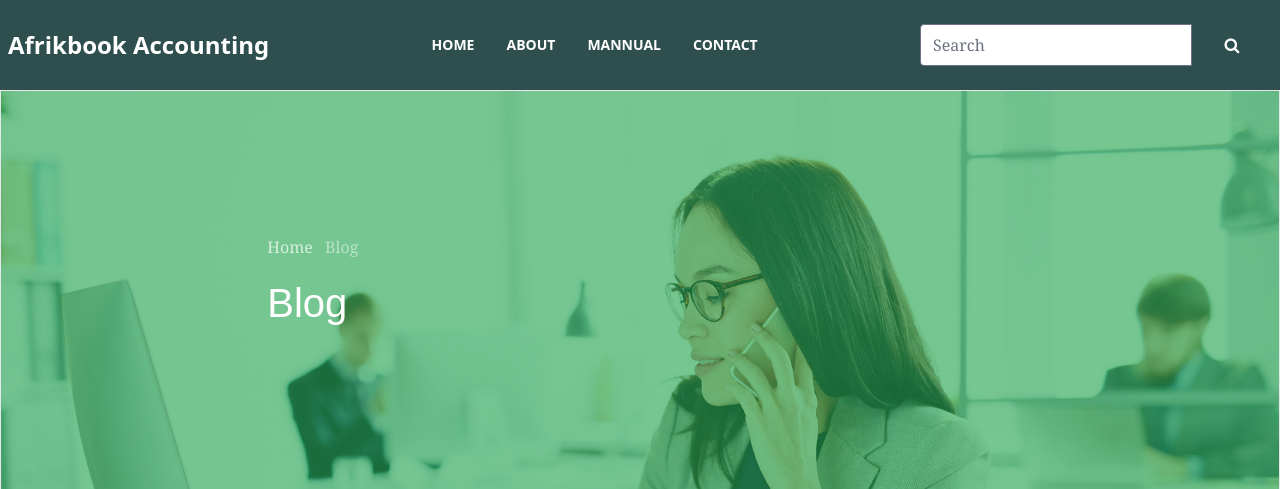
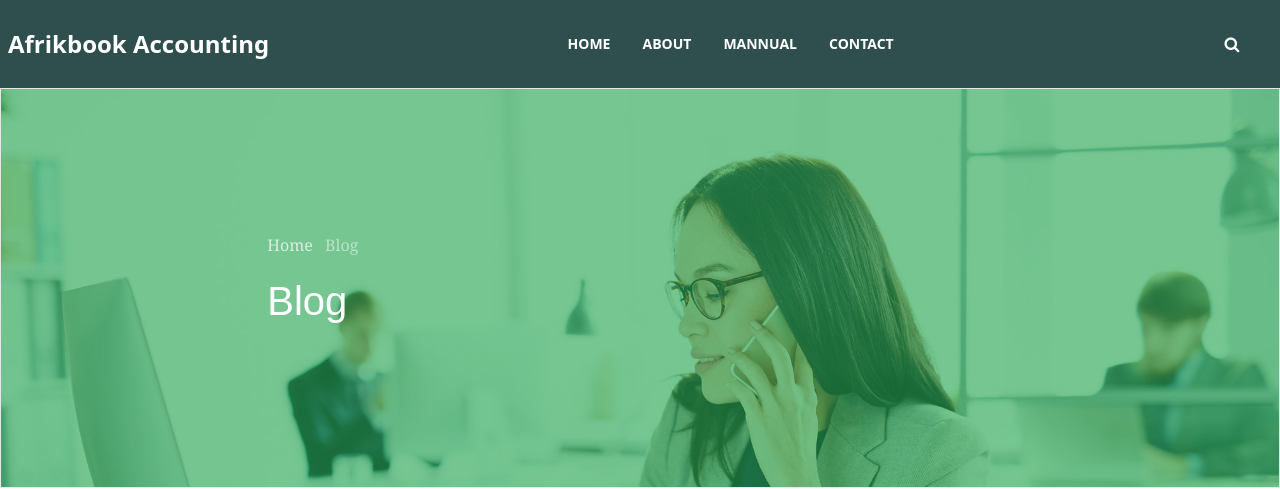
Before and after one commit to Innotexco/AfrikLand, a Django app: page /blog/ in a window 1280 px wide. Shown: the top 489 px of the page. Run offline with Django 5.2, Linux system fonts and the light colour scheme; some libraries are stand-ins or nearby versions.

Commit message:
Update Navbar.html

```diff
--- a/templates/components/Navbar.html
+++ b/templates/components/Navbar.html
@@ -14,8 +14,8 @@
         </div>
         <form action="#" class="searchform order-sm-start order-lg-last">
             <div class="form-group flex justify-center items-center">
-                <input type="text" class="outline-none rounded-l text-gray-600" placeholder="Search">
-                <button type="submit" placeholder="" class="form-control search bg-primary h-10 w-10 md:w-20"><span class="fa fa-search"></span></button>
+                <input id="search" type="text" class="hidden outline-none rounded-l text-gray-600" placeholder="Search">
+                <button id="search_button" type="button" placeholder="" class="form-control search bg-primary h-10 w-10 md:w-20"><span class="fa fa-search"></span></button>
             </div>
         </form>
         <div class="block lg:hidden text-white flex gap-2">
@@ -37,4 +37,31 @@
        $('#side-nav').slideToggle('slow')
     //    $('#side-nav').toggle('slow')
     })
+
+    const searchInput = document.getElementById("search");
+    const searchButton = document.getElementById("search_button");
+
+    searchButton.addEventListener("click", function (event) {
+    event.stopPropagation(); // prevent click from bubbling up to document
+
+    searchInput.classList.toggle("hidden");
+
+    if (!searchInput.classList.contains("hidden")) {
+      searchButton.type = "submit";
+      searchInput.focus(); // auto focus
+    } else {
+      searchButton.type = "button";
+    }
+  });
+
+  // Hide input when clicking outside
+  document.addEventListener("click", function (event) {
+    const isClickInside = searchInput.contains(event.target) || searchButton.contains(event.target);
+
+    if (!isClickInside && !searchInput.classList.contains("hidden")) {
+      searchInput.classList.add("hidden");
+      searchButton.type = "button"; // reset button
+    }
+  });
+
 </script>
```
